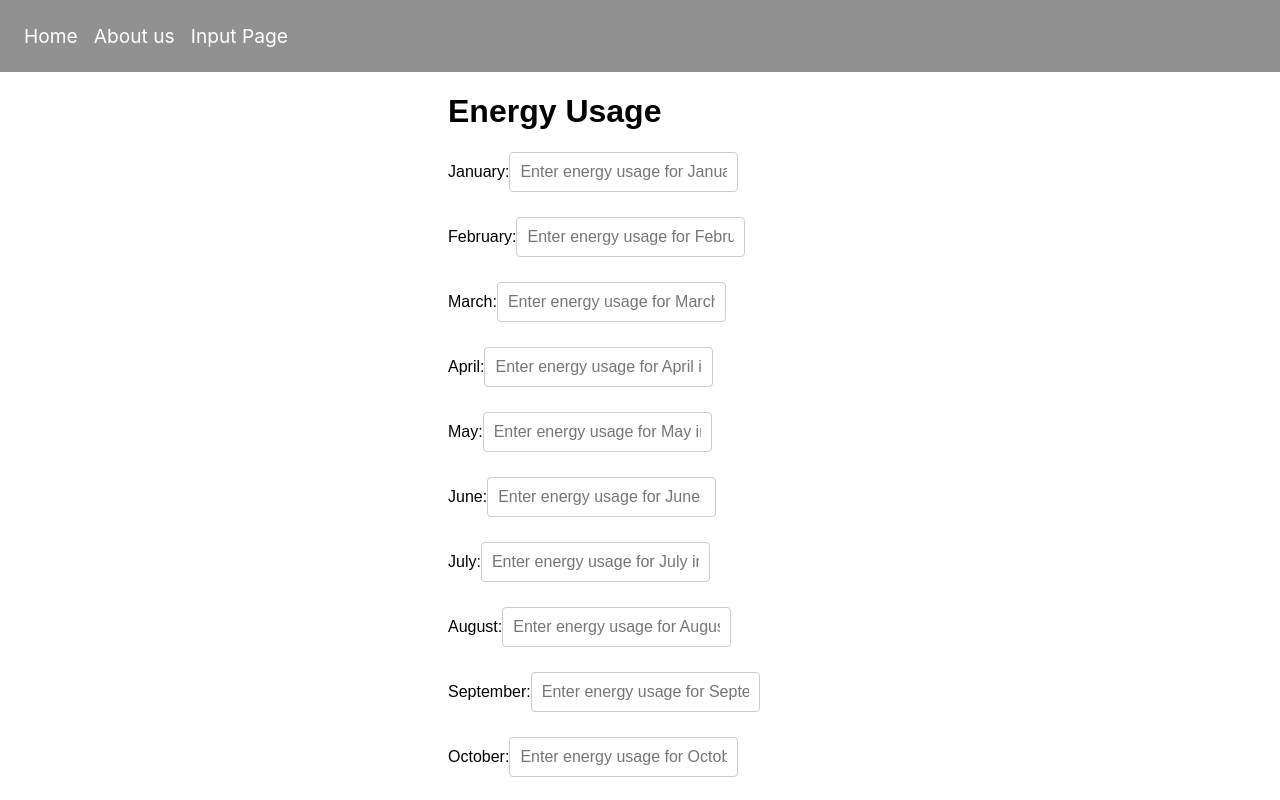
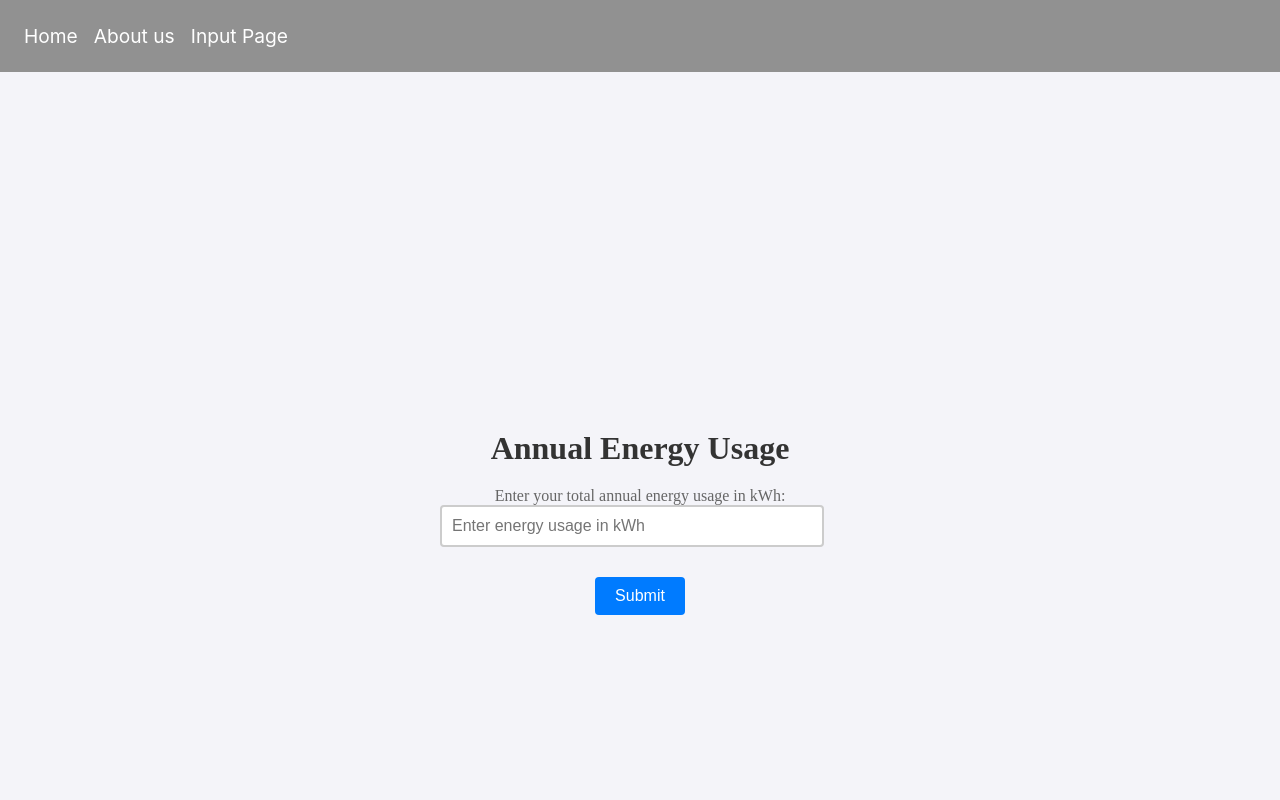
Before and after one commit to UTDallasEPICS/Residential-Solar-Calculator, a React (Create React App) app: page /inputPage in a window 1280 px wide. Shown: the top 800 px of the page. Built offline with nearby package versions, Linux system fonts and the light colour scheme.

Commit message:
updated about us page

```diff
--- a/package.json
+++ b/package.json
@@ -14,6 +14,7 @@
     "react-dom": "^18.2.0",
     "react-router-dom": "^6.22.3",
     "react-scripts": "5.0.1",
+    "styled-components": "^6.1.10",
     "use-places-autocomplete": "^4.0.1",
     "web-vitals": "^2.1.4"
   },
--- a/src/components/about.js
+++ b/src/components/about.js
@@ -1,13 +1,69 @@
-import React from "react";
+import React from 'react';
+import styled from 'styled-components';
 
-function About() {
-    return (
-        <div>
-            <h1>
-                About us!
-            </h1>
-        </div>
-    );
-}
+const PageContainer = styled.div`
+  display: flex;
+  flex-direction: column;
+  align-items: center;
+  margin: 20px;
+  font-family: Arial, sans-serif;
+`;
 
-export default About;
+const Title = styled.h1`
+  color: #333;
+  font-size: 24px;
+`;
+
+const SubTitle = styled.h2`
+  color: #555;
+  font-size: 20px;
+`;
+
+const Text = styled.p`
+  color: #666;
+  font-size: 16px;
+  line-height: 1.5;
+  max-width: 800px;
+  text-align: justify;
+`;
+
+const Link = styled.a`
+  color: #0077cc;
+  text-decoration: none;
+  &:hover {
+    text-decoration: underline;
+  }
+`;
+
+const TeamMember = styled.div`
+  margin-bottom: 10px;
+`;
+
+const AboutUsPage = () => (
+  <PageContainer>
+    <Title>Residential Solar Calculator</Title>
+    <SubTitle>Team SUS (Size Ur Solar)</SubTitle>
+    <Text>
+      <strong>Background:</strong> The University of Texas at Dallas Office of Sustainability was established under the Facilities Management in 2011. This office was made with a goal to engage the university in environmental stewardship, fostering a culture of sustainability to be cherished within the campus as a whole. The Office of Sustainability collaborates with stakeholders and students across the university to integrate sustainability principles and practices into the UT Dallas community.
+    </Text>
+    <Text>
+      <strong>Project Description:</strong> The Residential Solar Calculator project plans to combat sustainable energy and electric grid failures by providing information to DFW residents on energy storage and solar panels. The calculator will provide estimates on solar panel pricing and batteries by taking inputs from the user and working alongside Pvwatts to calculate information to aid the user in their pricing and adequate needs. The end goal of the project is to have a functioning web application where users can receive information such as battery size needed for outages, total cost on solar panels, and time it would take for solar panels to pay themselves off.
+    </Text>
+    <SubTitle>Project Partner</SubTitle>
+    <Text>
+      <Link href="https://sustainability.utdallas.edu/">UTD Office of Sustainability</Link>
+    </Text>
+    <SubTitle>The Team</SubTitle>
+    <TeamMember>John Michael Bianty — Project Liaison</TeamMember>
+    <TeamMember>Weber Tsao — Web Master</TeamMember>
+    <TeamMember>Srinivas Devarajugettu — Web Master</TeamMember>
+    <TeamMember>Soujanya Prakash Kamalapur — Project Lead</TeamMember>
+    <TeamMember>Viswaretas Kotra — Financial Officer</TeamMember>
+    <TeamMember>Colin Zhang — Document Manager</TeamMember>
+    <Text>
+      <strong>Visit our GitHub:</strong> <Link href="https://github.com/UTDallasEPICS/Residential-Solar-Calculator">Project Repository</Link>
+    </Text>
+  </PageContainer>
+);
+
+export default AboutUsPage;
--- a/src/components/inputPage.js
+++ b/src/components/inputPage.js
@@ -1,73 +1,92 @@
 import React, { useState } from 'react';
-import "./inputPage.css"
+import styled from 'styled-components';
+
+const Container = styled.div`
+  display: flex;
+  flex-direction: column;
+  align-items: center;
+  justify-content: center;
+  padding: 40px;
+  font-family: 'Arial, sans-serif';
+  background-color: #f4f4f9;
+  min-height: 100vh;
+`;
+
+const Title = styled.h1`
+  color: #333;
+  margin-bottom: 20px;
+  text-align: center;  // Ensuring the title is also centered
+`;
+
+const Form = styled.form`
+  display: flex;
+  flex-direction: column;
+  align-items: center; // This will center all children horizontally
+  width: 100%;
+  max-width: 400px;
+`;
+
+const Label = styled.label`
+  margin-bottom: 10px;
+  font-size: 16px;
+  color: #666;
+  width: 100%; // Ensures the label uses the full width
+  text-align: center; // Centering the text inside the label
+`;
+
+const Input = styled.input`
+  font-size: 16px;
+  padding: 10px;
+  margin-bottom: 20px;
+  border: 2px solid #ccc;
+  border-radius: 4px;
+  display: block;  // Ensures it takes the full width of its container
+  width: 90%; // Sets the width relative to the parent, centered by padding
+  &:focus {
+    border-color: #0056b3;
+    outline: none;
+  }
+`;
+
+const Button = styled.button`
+  padding: 10px 20px;
+  font-size: 16px;
+  color: white;
+  background-color: #007bff;
+  border: none;
+  border-radius: 4px;
+  cursor: pointer;
+  transition: background-color 0.3s;
+  &:hover {
+    background-color: #0056b3;
+  }
+`;
 
 const SolarCalculator = () => {
-  const [monthlyEnergyUsage, setMonthlyEnergyUsage] = useState({
-    January: '',
-    February: '',
-    March: '',
-    April: '',
-    May: '',
-    June: '',
-    July: '',
-    August: '',
-    September: '',
-    October: '',
-    November: '',
-    December: '',
-  });
-
-  const handleEnergyUsageChange = (month, value) => {
-    setMonthlyEnergyUsage((prevUsage) => ({
-      ...prevUsage,
-      [month]: value
-    }));
-  };
-
-  function calculateAvg() {
-    const usageValues = Object.values(monthlyEnergyUsage);
-    let sum = 0;
-    let count = 0;
-
-    for (let value of usageValues) {
-      if (value && !isNaN(value)) {  // Ensure the value is not empty and is a number
-        sum += parseFloat(value);    // Convert to float and sum
-        count++;
-      }
-    }
-
-    if (count === 0) return 0;  // Prevent division by zero if all are empty or invalid
-
-    return sum / count;
-  }
+  const [annualEnergyUsage, setAnnualEnergyUsage] = useState('');
 
   const handleSubmit = (event) => {
     event.preventDefault();
-    // Submit form logic goes here
-    const avg = calculateAvg();
-    console.log("total average: ", avg)
-    console.log("inputted data: ", monthlyEnergyUsage);
+    console.log("Annual energy usage: ", annualEnergyUsage);
+    // Routing logic here for moving to output page
   };
 
   return (
-    <div className="InputDiv" style={{ fontFamily: 'Arial, sans-serif' }}>
-      <h1>Energy Usage</h1>
-      <form onSubmit={handleSubmit}>
-        {Object.keys(monthlyEnergyUsage).map((month) => (
-          <label key={month} style={{ marginBottom: '20px', display: 'block' }}>
-            {month}:
-            <input
-              className='monthlyInputField'
-              type="text"
-              placeholder={`Enter energy usage for ${month} in Kilowatts`}
-              value={monthlyEnergyUsage[month]}
-              onChange={(e) => handleEnergyUsageChange(month, e.target.value)}
-            />
-          </label>
-        ))}
-        <button type="submit" className="monthlyInputSubmit">Submit</button>
-      </form>
-    </div>
+    <Container>
+      <Title>Annual Energy Usage</Title>
+      <Form onSubmit={handleSubmit}>
+        <Label>
+          Enter your total annual energy usage in kWh:
+          <Input
+            type="number"
+            placeholder="Enter energy usage in kWh"
+            value={annualEnergyUsage}
+            onChange={(e) => setAnnualEnergyUsage(e.target.value)}
+          />
+        </Label>
+        <Button type="submit">Submit</Button>
+      </Form>
+    </Container>
   );
 };
 
```
Also changed, not shown: 1 other file (tests, documents, lock files or other folders).
